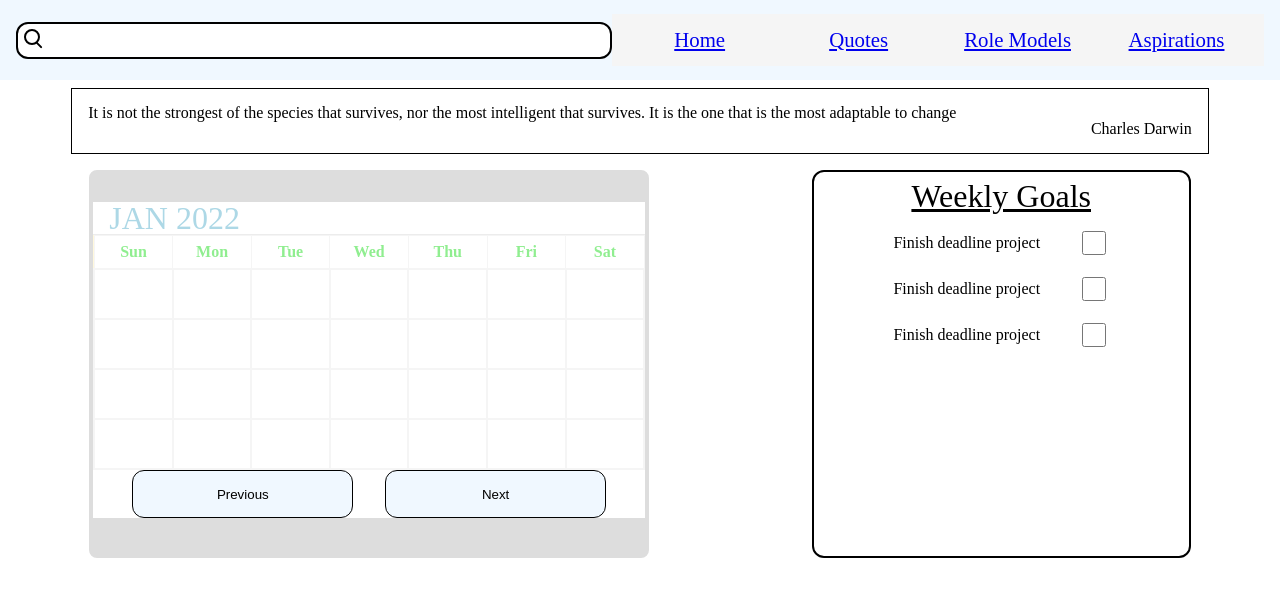
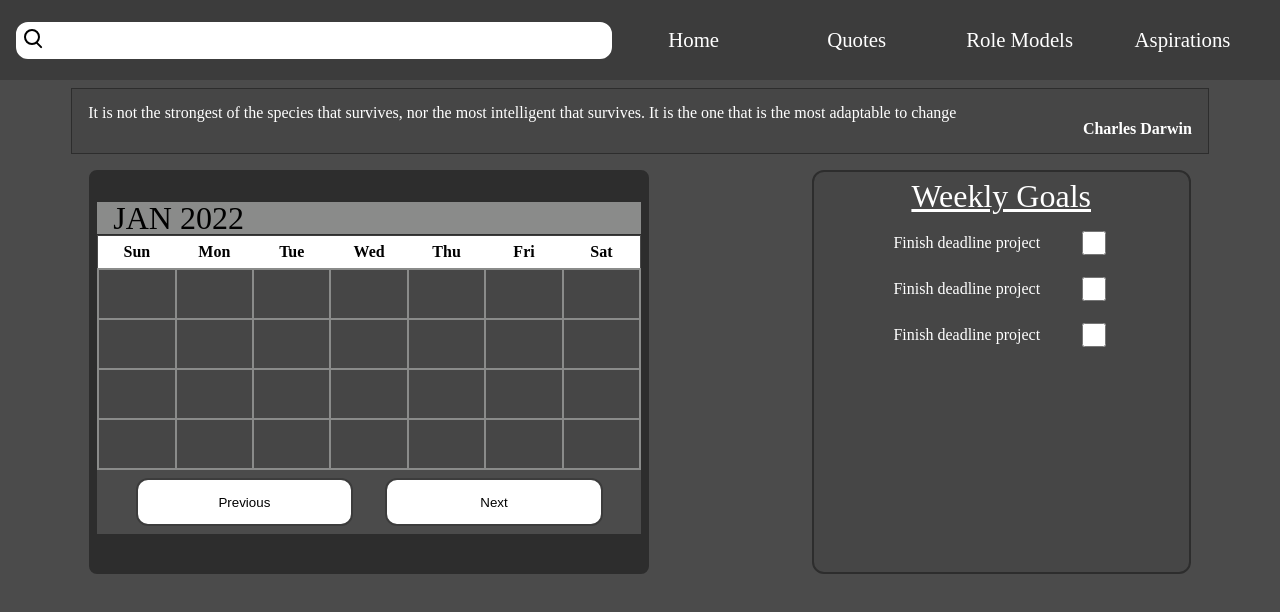
Before and after one commit to TazDeCoder/Inspiro, a plain HTML site: page index.html in a window 1280 px wide. Drawn offline with Linux system fonts and the light colour scheme.

Commit message:
Improve app UI
Major improvements: added color

```diff
--- a/index.html
+++ b/index.html
@@ -23,7 +23,7 @@
           <i class="item__icon--menu gg-menu"></i>
         </div>
         <!-- Toggle menu -->
-        <nav class="content__nav--menu">
+        <nav class="content__nav--menu hidden">
           <!-- Links to different views -->
           <ul class="nav__tabs">
             <li class="tabs__item">
--- a/src/stylesheets/style.css
+++ b/src/stylesheets/style.css
@@ -28,6 +28,18 @@ object, video,
 iframe {
    max-width: 100%;
    height: auto;
+}
+:root {
+  /* Primary Colors */
+  --color-primary: #4b4b4b;
+  --color-primary-lighter: #aeadad;
+  /* Secondary Colors */
+  --color-secondary: #464646;
+  --color-secondary-darker: #2d2d2d;
+  --color-secondary-lighter: #a2a3a1;
+  /* Tertiary Colors */
+  --color-tertiary: #3c3c3c;
+  --color-tertiary-lighter: #8a8b8a;
 }
 
 /*
@@ -62,7 +74,7 @@ iframe {
   left: 0;
   z-index: 10;
   width: 100%;
-  height: 3rem;
+  background-color: var(--color-tertiary);
 }
 .head__content {
   display: flex;
@@ -70,7 +82,6 @@ iframe {
   height: 5rem;
   padding: 1rem;
   margin: 0 auto;
-  background-color: aliceblue;
   overflow: hidden;
 }
 
@@ -97,7 +108,7 @@ iframe {
   width: 90%;
   padding: 0.25rem 0.5rem;
   margin: 0 auto;
-  border: 2px solid black;
+  border: 2px solid white;
   border-radius: 12px;
   background-color: white;
 }
@@ -127,6 +138,7 @@ iframe {
   position: absolute;
   top: 45%;
   left: 20%;
+  color: var(--color-tertiary-lighter);
 }
 
 @media only screen and (min-width: 768px) {
@@ -160,34 +172,40 @@ iframe {
   align-items: center;
   width: 100%;
   height: 100%;
-  padding: 0 0.5rem;
-  background-color: grey;
+  background-color: var(--color-secondary-darker);
 }
 /* Tab item */
 .head__content .tabs__item {
-  width: 90%;
-  padding: 0.5rem;
-  margin: 0.5rem 1rem;
+  width: 100%;
+  padding: 1rem;
   text-align: center;
+}
+.head__content .tabs__item:nth-child(n + 2) {
+  border-top: 2px solid var(--color-secondary-lighter);
 }
 .head__content .item__link {
   font-size: 1.3rem;
   font-weight: 500;
   cursor: pointer;
+  color: white;
+  text-decoration: none;
 }
 
 @media only screen and (min-width: 768px) {
   .head .content__nav--menu {
     position: initial;
+    visibility: initial;
+    opacity: 1;
   }
   .head__content .nav__tabs {
     flex-direction: row;
     flex-wrap: nowrap;
-    background-color: whitesmoke;
+    background-color: inherit;
   }
-  .head__content .tabs__item {
+  .head__content .tabs__item:nth-child(n) {
     width: 100%;
     margin: 0.5rem 0;
+    border: none;
   }
 }
 
@@ -201,6 +219,7 @@ iframe {
 .main {
   width: 100%;
   min-height: 100%;
+  background-color: var(--color-primary);
 }
 .main__content {
   position: relative;
@@ -235,7 +254,9 @@ iframe {
   padding: 0.5rem;
   margin: 1rem auto;
   text-align: center;
-  border: 2px solid black;
+  color: white;
+  background-color: var(--color-secondary);
+  border: 2px solid var(--color-secondary-darker);
   border-radius: 12px;
 }
 /* Header */
@@ -285,27 +306,28 @@ iframe {
   display: block;
   width: 90%;
   margin: 1rem auto;
-  border: 4px solid #dddddd;
+  border: 4px solid var(--color-secondary-darker);
   border-top-width: 2rem;
   border-bottom-width: 2.5rem;
+  border-left-width: 0.5rem;
+  border-right-width: 0.5rem;
   border-radius: 8px;
   overflow: hidden;
 }
 /* Month-Year header */
 .main__content .wrapper__header {
   padding: 0 1rem;
-  color: lightblue;
+  color: black;
   font-size: 2rem;
   font-weight: 400;
   text-transform: uppercase;
-  background: #fff;
-  border-bottom: 1px solid #ececec;
+  background-color: var(--color-tertiary-lighter);
+  border-bottom: 1px solid var(--color-secondary-darker);
 }
 /* Calendar */
 .main__content .wrapper__table {
   table-layout: fixed;
   width: 100%;
-  background-color: cornsilk;
   border-collapse: collapse;
 }
 /* Pagination nav */
@@ -336,31 +358,34 @@ iframe {
 
 /* Table head */
 .main__content .wrapper .head__row {
-  background: #fff;
+  background-color: white;
+  border-top: 1px solid var(--color-tertiary);
 }
 .main__content .wrapper .row__head {
   padding: 0.5rem;
   font-size: 1rem;
   font-weight: 600;
-  color: lightgreen;
-  border: 1px solid whitesmoke;
+  color: black;
 }
 /* Table body */
 .main__content .wrapper .body__row {
-  background: white;
+  background: var(--color-secondary);
 }
 .main__content .wrapper .row__data {
   padding: 1.5rem;
   text-align: center;
-  border: 2px solid whitesmoke;
+  border: 2px solid var(--color-tertiary-lighter);
 }
 /* Nav buttons */
 .main__content .wrapper .nav__btn {
   width: 40%;
-  margin: 0 1rem;
-  border: 1.5px solid black;
+  margin: 0.5rem 1rem;
+  border: 2px solid var(--color-tertiary);
   border-radius: 12px;
-  background-color: aliceblue;
+  background-color: white;
+}
+.main__content .wrapper .nav__btn:hover {
+  background-color: #cccccc;
 }
 
 /*
@@ -377,9 +402,12 @@ iframe {
   width: 50%;
   padding: 1rem;
   margin: 3rem auto;
-  border: 1px solid black;
+  background-color: var(--color-secondary);
+  border: 1px solid var(--color-secondary-darker);
+  color: white;
 }
 .main .content__box--quote .box__label--author {
+  font-weight: 600;
   text-align: right;
 }
 
```
